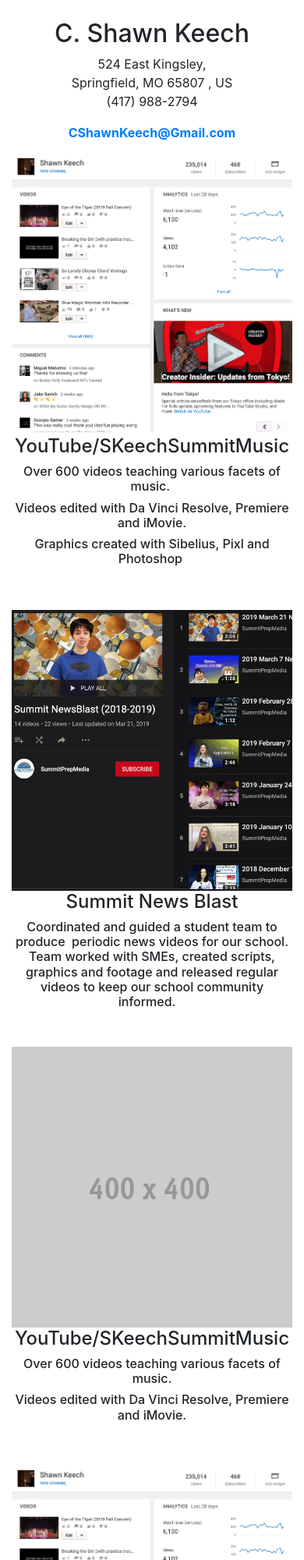
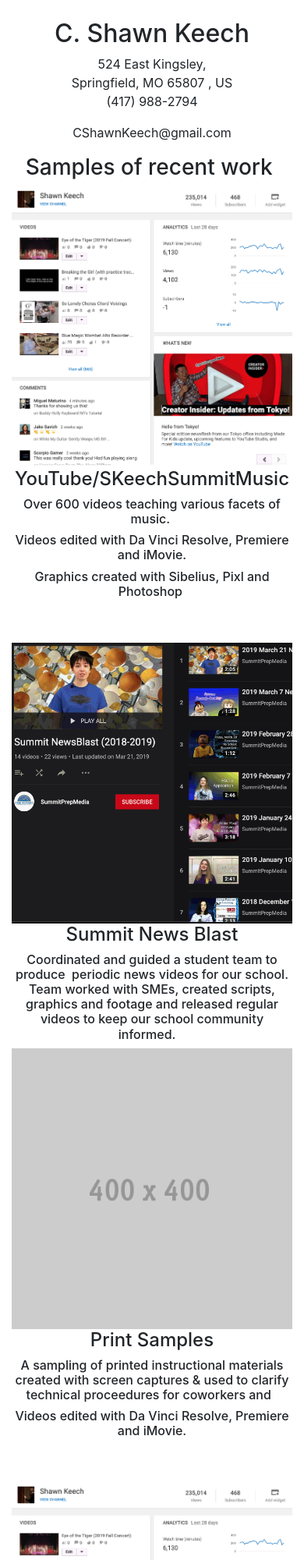
Before and after one commit to cshawnkeech/Portfolio, a plain HTML site: page index.html in a window 390 px wide. Shown: the top 2000 px of the page at 78% size. Drawn offline with Linux system fonts and the light colour scheme.

Commit message:
removed link from email address.

```diff
--- a/index.html
+++ b/index.html
@@ -20,7 +20,8 @@
 Springfield, MO 65807 , US<br>
  (417) 988-2794
             </address>
-            <p class="" contenteditable="true" style="outline: none;"><a href="mailto: CShawnKeech@Gmail.com"><strong>CShawnKeech@Gmail.com</strong></a></p>
+            <p>CShawnKeech@gmail.com</p>
+            <h3>Samples of recent work&nbsp;</h3>
           </div>
         </div>
         <div class="row">
@@ -36,13 +37,12 @@ Springfield, MO 65807 , US<br>
             <a href="https://www.youtube.com/playlist?list=PLiLey9vbf3tNKDLuXU2noLRWGLQgWiv_s"><img class="img-fluid" src="images/Summit News Blast Screen Shot 2019-12-09 at 12.26.37 AM copy.gif" alt="Summit News Blast" width="400" height="398"></a>
 <h4>Summit News Blast</h4>
             <h6>Coordinated and guided a student team to produce&nbsp; periodic news videos for our school. Team worked with SMEs, created scripts, graphics and footage and released regular videos to keep our school community informed.&nbsp; &nbsp;</h6>
-            <p>&nbsp;</p>
-          </div>
+</div>
         </div>
     <div class="row">
           <div class="col-md-6 col-12 text-center"> <img class="img-fluid" src="images/400x400.gif" alt="">
-            <h4>YouTube/SKeechSummitMusic</h4>
-            <h6>Over 600 videos teaching various facets of music.</h6>
+            <h4>Print Samples</h4>
+            <h6>A sampling of printed instructional materials created with screen captures &amp; used to clarify technical proceedures for coworkers and&nbsp;&nbsp;</h6>
             <h6> Videos edited with Da Vinci Resolve, Premiere and iMovie.</h6>
             <p>&nbsp;</p>
           </div>
@@ -62,13 +62,11 @@ Springfield, MO 65807 , US<br>
       <div class="container">
         <div class="row">
           <div class="col-md-4 col-12">
-            <h3 class="text-center">WHO I AM&nbsp;&nbsp;</h3>
-            <p>I am an educator with a history of curriculum creation and over 10 years of in-person and classroom facilitation experience. I also have extensive experience creating video and online content and have lead teams in creating video content with low budgets and short turn arounds. </p>
+<p>I am an educator with a history of curriculum creation and over 10 years of in-person and classroom facilitation experience. I also have extensive experience creating video and online content and have lead teams in creating video content with low budgets and short turn arounds. </p>
+</div>
+          <div class="col-md-4 col-12">
             <p>I have honed my creativity, resilience, agility, teaching, communication and collaborative skills in the fast-paced environment of an independent school for over a decade. I have experience crafting and curating curriculum, use multiple technologies to create and deliver content, and have experience with minor IT work. </p>
           </div>
-          <div class="col-md-4 col-12">
-            <h3 class="text-center">GET IN TOUCH</h3>
-</div>
           <div class="col-md-4 col-12"> </div>
         </div>
       </div>
```
